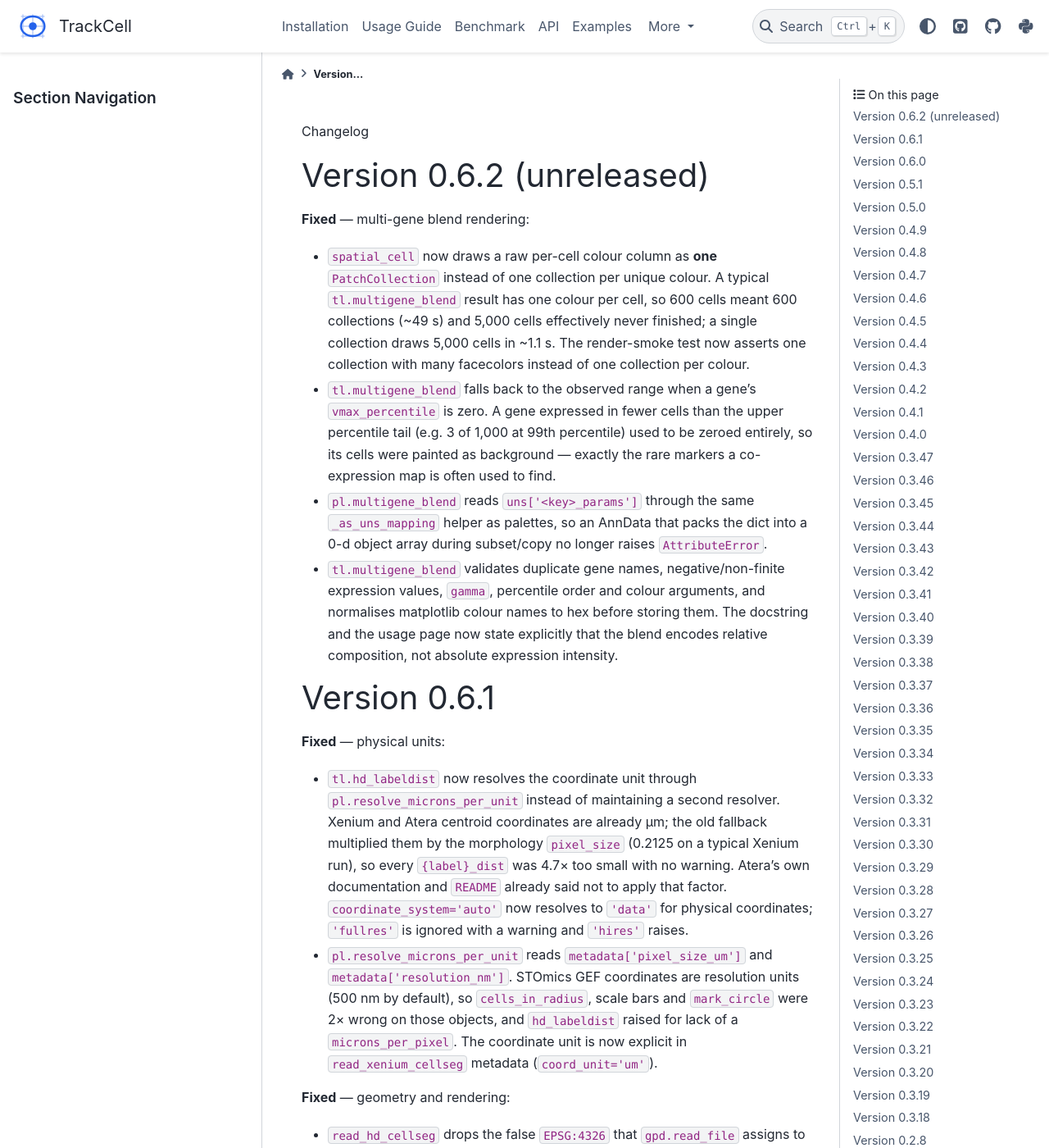
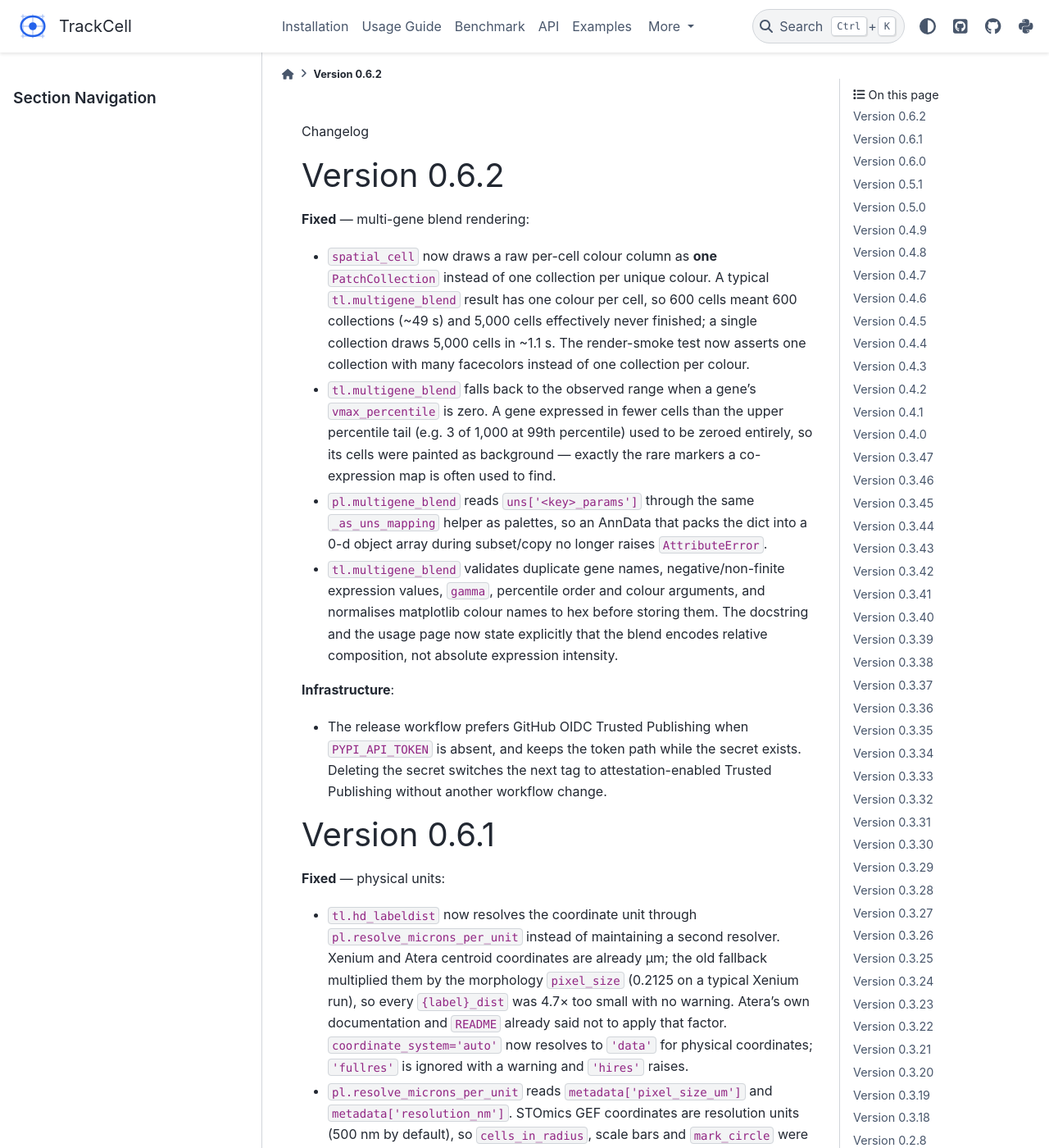
Before and after one commit to seqyuan/trackcell, a Sphinx documentation site: the page built from docs/source/changelog.rst, in a window 1280 px wide and 1400 px high. Shown: the whole window at 82% size. Built offline with Sphinx 7.4.7 and the PyData theme 0.15.4, drawn with Linux system fonts in a browser that asks for light colours; pages that are not in the unit, such as notebooks, are missing from menus; cross-references to code outside the pages are shown as plain code.

Commit message:
release: v0.6.2 — multigene blend scale and rare-gene fixes
Multigene blend rendering:
- raw per-cell colours draw as one PatchCollection (5,000 cells ~1.1 s,
  previously one collection per cell and effectively unusable);
- genes below the vmax percentile tail are no longer zeroed, so rare markers
  are not painted as background;
- uns['<key>_params'] is read through _as_uns_mapping;
- duplicate genes, negative/non-finite expression, gamma, percentile order and
  colours are validated; colour names are normalised to hex.

Release infrastructure:
- auto-release.yml prefers OIDC Trusted Publishing when PYPI_API_TOKEN is
  absent and keeps the token path while the secret exists.

Gates: black, flake8, scoped mypy, import budget, fixture check,
check_package.py --expect-version 0.6.2, 550 fast tests.

```diff
--- a/docs/source/changelog.rst
+++ b/docs/source/changelog.rst
@@ -1,7 +1,7 @@
 Changelog
 
-Version 0.6.2 (unreleased)
----------------------------
+Version 0.6.2
+-------------
 
 **Fixed** — multi-gene blend rendering:
 
@@ -27,6 +27,13 @@
   normalises matplotlib colour names to hex before storing them. The docstring
   and the usage page now state explicitly that the blend encodes relative
   composition, not absolute expression intensity.
+
+**Infrastructure**:
+
+* The release workflow prefers GitHub OIDC Trusted Publishing when
+  ``PYPI_API_TOKEN`` is absent, and keeps the token path while the secret
+  exists. Deleting the secret switches the next tag to attestation-enabled
+  Trusted Publishing without another workflow change.
 
 Version 0.6.1
 -------------
--- a/pyproject.toml
+++ b/pyproject.toml
@@ -1,6 +1,6 @@
 [tool.poetry]
 name = "trackcell"
-version = "0.6.1"
+version = "0.6.2"
 description = "A Python package for processing single-cell and spatial transcriptomics data"
 authors = ["Zan Yuan <yfinddream@gmail.com>"]
 readme = "README.md"
--- a/trackcell/__init__.py
+++ b/trackcell/__init__.py
@@ -68,7 +68,7 @@
 - ``pl``: plotting (``show=True`` by default, returns ``Axes``)
 """
 
-__version__ = "0.6.1"
+__version__ = "0.6.2"
 __author__ = "Zan Yuan"
 __email__ = "yfinddream@gmail.com"
 
```
